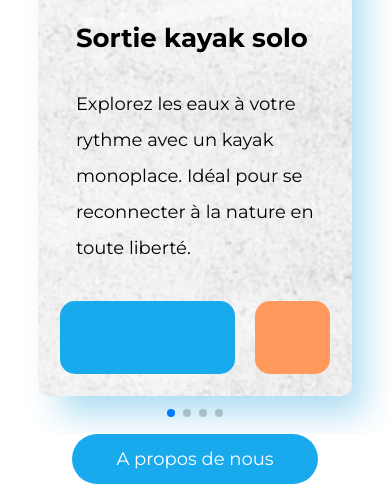
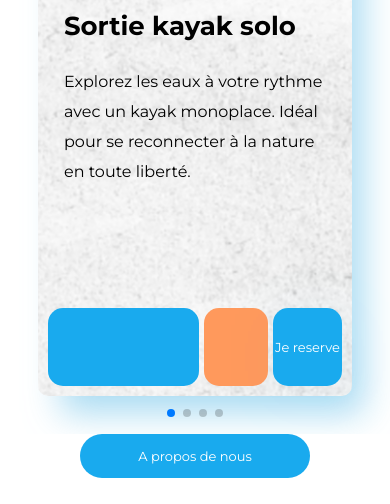
Before and after one commit to ZixUUUs/Nayluss, a plain HTML site: page Pages/offres.html in a window 390 px wide. Shown: the part 594-1098 px from the top of the page. Drawn offline with nearby package versions, Linux system fonts and the light colour scheme.

Commit message:
adding reservation button

```diff
--- a/Pages/offres.html
+++ b/Pages/offres.html
@@ -58,6 +58,9 @@
               <div class="offre-prix">
                 <div class="supplement"></div>
                 <div class="prix"></div>
+                <div class="btn-reservation">
+                  <button>Je reserve</button>
+                </div>
               </div>
             </div>
           </div>
@@ -76,6 +79,9 @@
               <div class="offre-prix">
                 <div class="supplement"></div>
                 <div class="prix"></div>
+                <div class="btn-reservation">
+                  <button>Je reserve</button>
+                </div>
               </div>
             </div>
           </div>
@@ -90,6 +96,9 @@
               <div class="offre-prix">
                 <div class="supplement"></div>
                 <div class="prix"></div>
+                <div class="btn-reservation">
+                  <button>Je reserve</button>
+                </div>
               </div>
             </div>
           </div>
@@ -108,6 +117,9 @@
               <div class="offre-prix">
                 <div class="supplement"></div>
                 <div class="prix"></div>
+                <div class="btn-reservation">
+                  <button>Je reserve</button>
+                </div>
               </div>
             </div>
           </div>
--- a/assets/offres.css
+++ b/assets/offres.css
@@ -237,7 +237,7 @@ footer {
   vertical-align: middle;
 }
 .o-disc p {
-  font-family: Montserrat;
+  font-family: "Montserrat", sans-serif;
   font-weight: 400;
   font-size: 32px;
   line-height: 36px;
@@ -263,6 +263,36 @@ footer {
   height: 100%;
   background-color: #ff995c;
   border-radius: 15px;
+}
+.btn-reservation {
+  height: 100%;
+}
+.btn-reservation button {
+  height: 100%;
+  width: 100px;
+  border-radius: 50%;
+  cursor: pointer;
+  font-family: "Montserrat", sans-serif;
+  font-size: larger;
+  font-weight: 400;
+  color: #ffffff;
+  background-color: #19aaee;
+  text-decoration: none;
+  text-align: center;
+  border: none;
+  padding: 12px;
+  box-shadow: 8px 10px 77px -28px rgba(25, 170, 238, 0.92);
+  -webkit-box-shadow: 8px 10px 77px -28px rgba(25, 170, 238, 0.92);
+  -moz-box-shadow: 8px 10px 77px -28px rgba(25, 170, 238, 0.92);
+  transition: all 0.3s ease-in-out;
+}
+.btn-reservation button:hover {
+  box-shadow: 8px -27px 94px -24px rgba(25, 170, 238, 1);
+  -webkit-box-shadow: 8px -27px 94px -24px rgba(25, 170, 238, 1);
+  -moz-box-shadow: 8px -27px 94px -24px rgba(25, 170, 238, 1);
+  border: 1px solid #19aaee;
+  color: #19aaee;
+  background-color: #ffffff;
 }
 /*swiper*/
 .swiper-container {
@@ -338,6 +368,11 @@ footer {
     width: 100%;
     border-radius: 5px;
   }
+  .btn-reservation button {
+    height: 100%;
+    border-radius: 15px;
+    padding: 0;
+  }
   .btn-offers {
     top: 0%;
   }
@@ -363,12 +398,27 @@ footer {
   .offre-container {
     padding: 38px;
   }
+  .disc-offre {
+    padding: 0;
+  }
+  .discription {
+    gap: 28px;
+  }
   .o-title h3 {
     font-size: 26px;
   }
   .o-disc p {
-    font-size: 18px;
+    font-size: 16px;
+    line-height: 30px;
   }
+  .offre-prix {
+    gap: 5px;
+  }
+  .btn-reservation button {
+    width: 69px;
+    font-size: small;
+  }
+
   .swiper-button-next,
   .swiper-rtl .swiper-button-prev {
     right: var(--swiper-navigation-sides-offset, 5px);
@@ -381,7 +431,8 @@ footer {
     top: var(--swiper-pagination-top, 96%);
   }
   .btn-offers a {
-    width: 246px;
+    width: 230px;
+    font-size: small;
   }
   footer {
     height: 179px;
```
